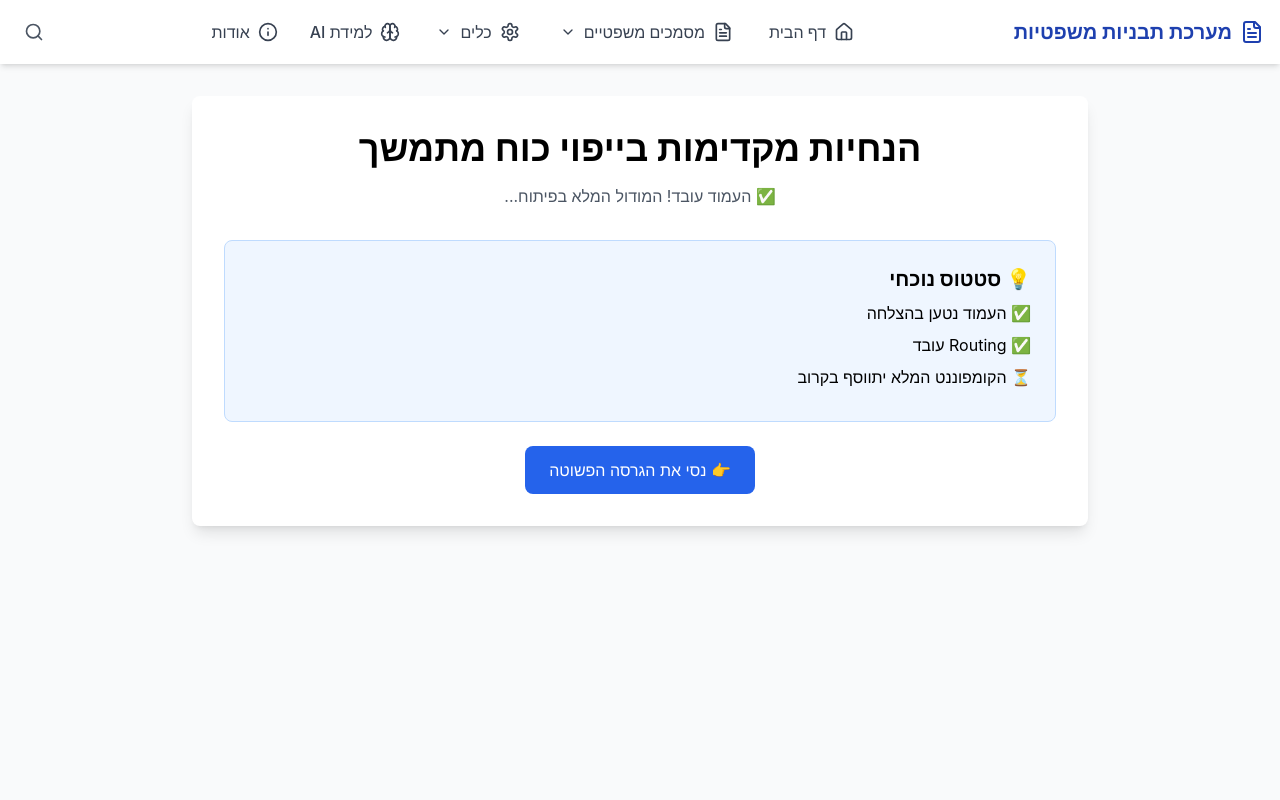
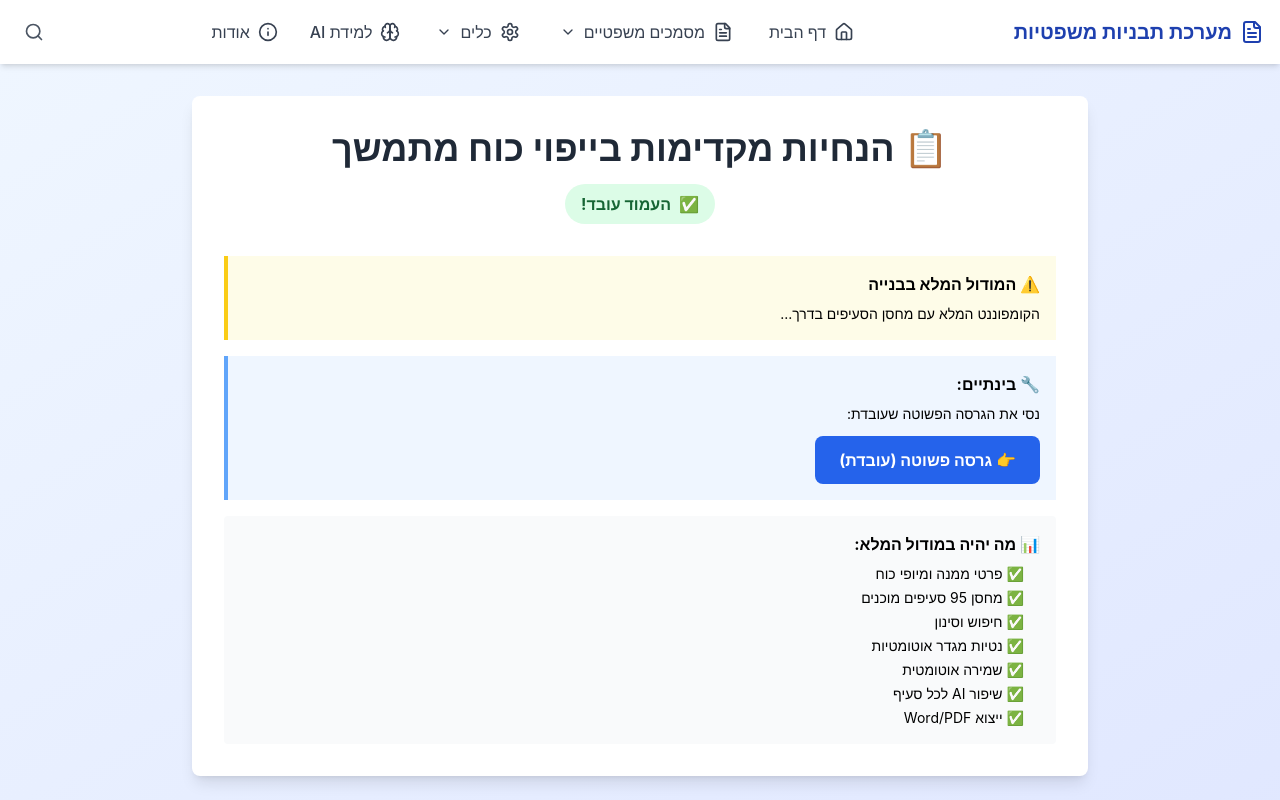
Before and after one commit to liatbenshai/legal-templates-clean-2.0, a Next.js app: page /documents/advance-directives in a window 1280 px wide. Shown: the top 800 px of the page. Built offline with nearby package versions, Linux system fonts and the light colour scheme.

Commit message:
Static page - guaranteed to work

```diff
--- a/app/documents/advance-directives/page.tsx
+++ b/app/documents/advance-directives/page.tsx
@@ -1,28 +1,48 @@
+'use client';
+
 export default function AdvanceDirectivesPage() {
   return (
-    <div className="min-h-screen bg-gray-50 p-8" dir="rtl">
+    <div className="min-h-screen bg-gradient-to-br from-blue-50 to-indigo-100 p-8" dir="rtl">
       <div className="max-w-4xl mx-auto bg-white rounded-lg shadow-lg p-8">
-        <h1 className="text-4xl font-bold text-center mb-4">
-          הנחיות מקדימות בייפוי כוח מתמשך
-        </h1>
-        <p className="text-center text-gray-600 mb-8">
-          ✅ העמוד עובד! המודול המלא בפיתוח...
-        </p>
-
-        <div className="bg-blue-50 border border-blue-200 rounded-lg p-6">
-          <h2 className="text-xl font-bold mb-2">💡 סטטוס נוכחי</h2>
-          <p className="mb-2">✅ העמוד נטען בהצלחה</p>
-          <p className="mb-2">✅ Routing עובד</p>
-          <p className="mb-2">⏳ הקומפוננט המלא יתווסף בקרוב</p>
+        <div className="text-center mb-8">
+          <h1 className="text-4xl font-bold text-gray-800 mb-4">
+            📋 הנחיות מקדימות בייפוי כוח מתמשך
+          </h1>
+          <div className="inline-flex items-center gap-2 px-4 py-2 bg-green-100 text-green-800 rounded-full">
+            <span>✅</span>
+            <span className="font-bold">העמוד עובד!</span>
+          </div>
         </div>
 
-        <div className="mt-6 text-center">
-          <a
-            href="/documents/advance-directives-simple"
-            className="inline-block px-6 py-3 bg-blue-600 text-white rounded-lg hover:bg-blue-700"
-          >
-            👉 נסי את הגרסה הפשוטה
-          </a>
+        <div className="space-y-4">
+          <div className="bg-yellow-50 border-l-4 border-yellow-400 p-4">
+            <h2 className="font-bold mb-2">⚠️ המודול המלא בבנייה</h2>
+            <p className="text-sm">הקומפוננט המלא עם מחסן הסעיפים בדרך...</p>
+          </div>
+
+          <div className="bg-blue-50 border-l-4 border-blue-400 p-4">
+            <h2 className="font-bold mb-2">🔧 בינתיים:</h2>
+            <p className="text-sm mb-3">נסי את הגרסה הפשוטה שעובדת:</p>
+            <a
+              href="/documents/advance-directives-simple"
+              className="inline-block px-6 py-3 bg-blue-600 text-white rounded-lg hover:bg-blue-700 font-bold"
+            >
+              👉 גרסה פשוטה (עובדת)
+            </a>
+          </div>
+
+          <div className="bg-gray-50 p-4 rounded">
+            <h3 className="font-bold mb-2">📊 מה יהיה במודול המלא:</h3>
+            <ul className="text-sm space-y-1 mr-4">
+              <li>✅ פרטי ממנה ומיופי כוח</li>
+              <li>✅ מחסן 95 סעיפים מוכנים</li>
+              <li>✅ חיפוש וסינון</li>
+              <li>✅ נטיות מגדר אוטומטיות</li>
+              <li>✅ שמירה אוטומטית</li>
+              <li>✅ שיפור AI לכל סעיף</li>
+              <li>✅ ייצוא Word/PDF</li>
+            </ul>
+          </div>
         </div>
       </div>
     </div>
```
